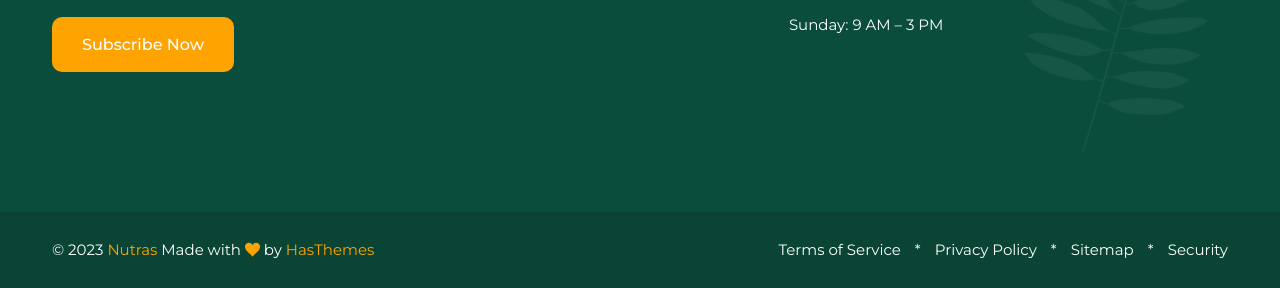
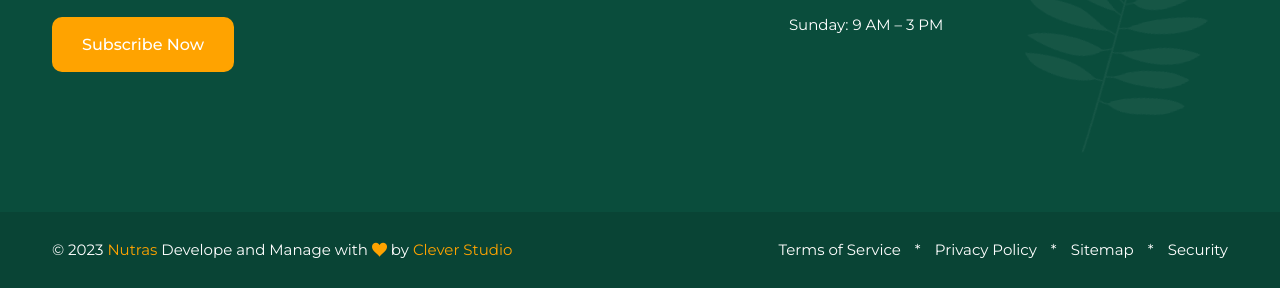
Before and after one commit to Rizvi-Ahmed-Abbas-Nasir/healthy-touch, a plain HTML site: page index.html in a window 1280 px wide. Shown: the part 7994-8282 px from the top of the page. Drawn offline with nearby package versions, Linux system fonts and the light colour scheme; files whose address does not match are found by name.

Commit message:
style: new changess

```diff
--- a/index.html
+++ b/index.html
@@ -1016,8 +1016,8 @@
                     <div class="copyright-wrapper">
 
                         <div class="copyright-text">
-                            <p>&copy; 2023 <span> Nutras </span> Made with <i class="icofont-heart-alt"></i> by <a
-                                    href="https://hasthemes.com/" target="_blank">HasThemes</a></p>
+                            <p>&copy; 2023 <span> Nutras </span> Develope and Manage with <i class="icofont-heart-alt"></i> by <a
+                                    href="https://hasthemes.com/" target="_blank">Clever Studio</a></p>
                         </div>
 
                         <div class="copyright-link">
```
